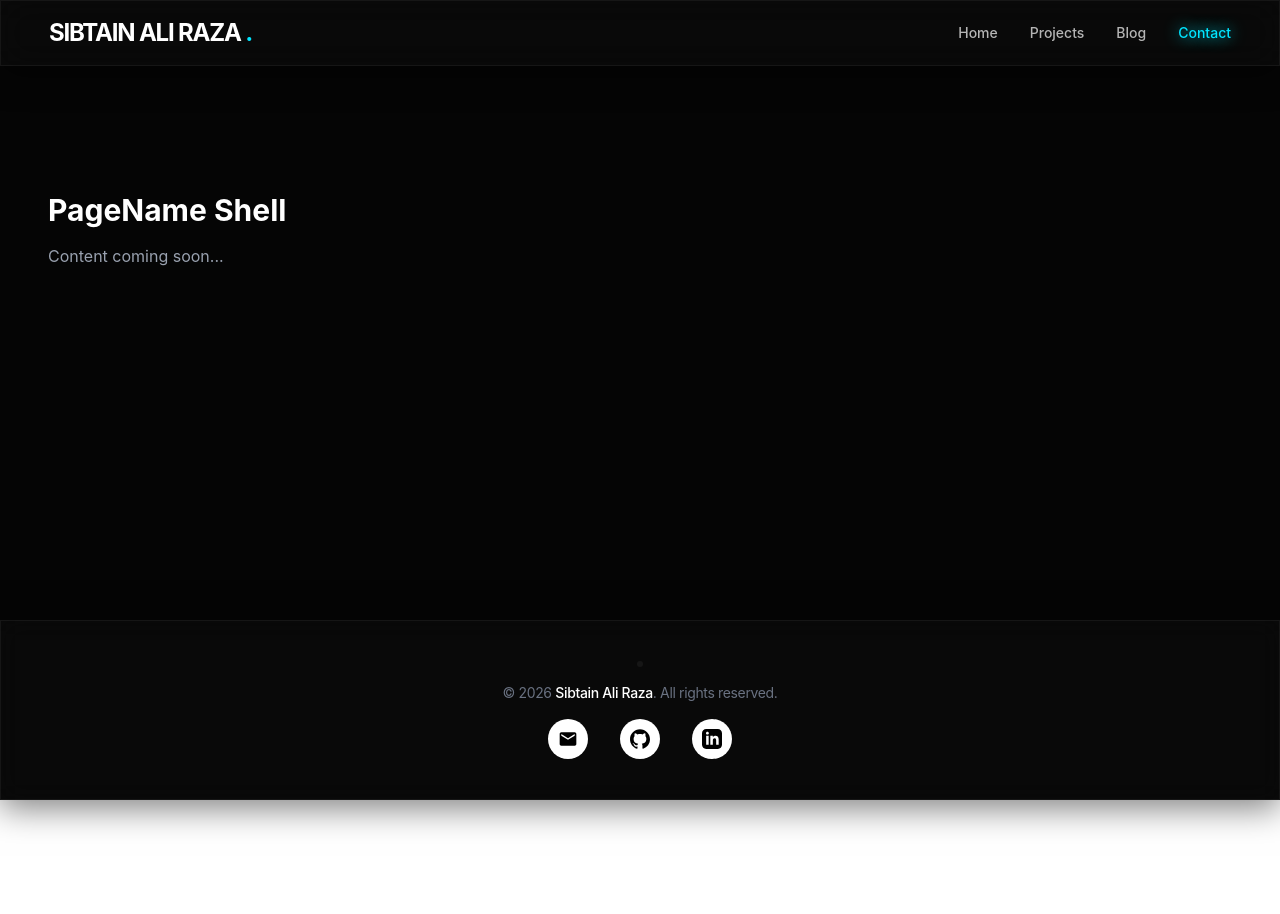
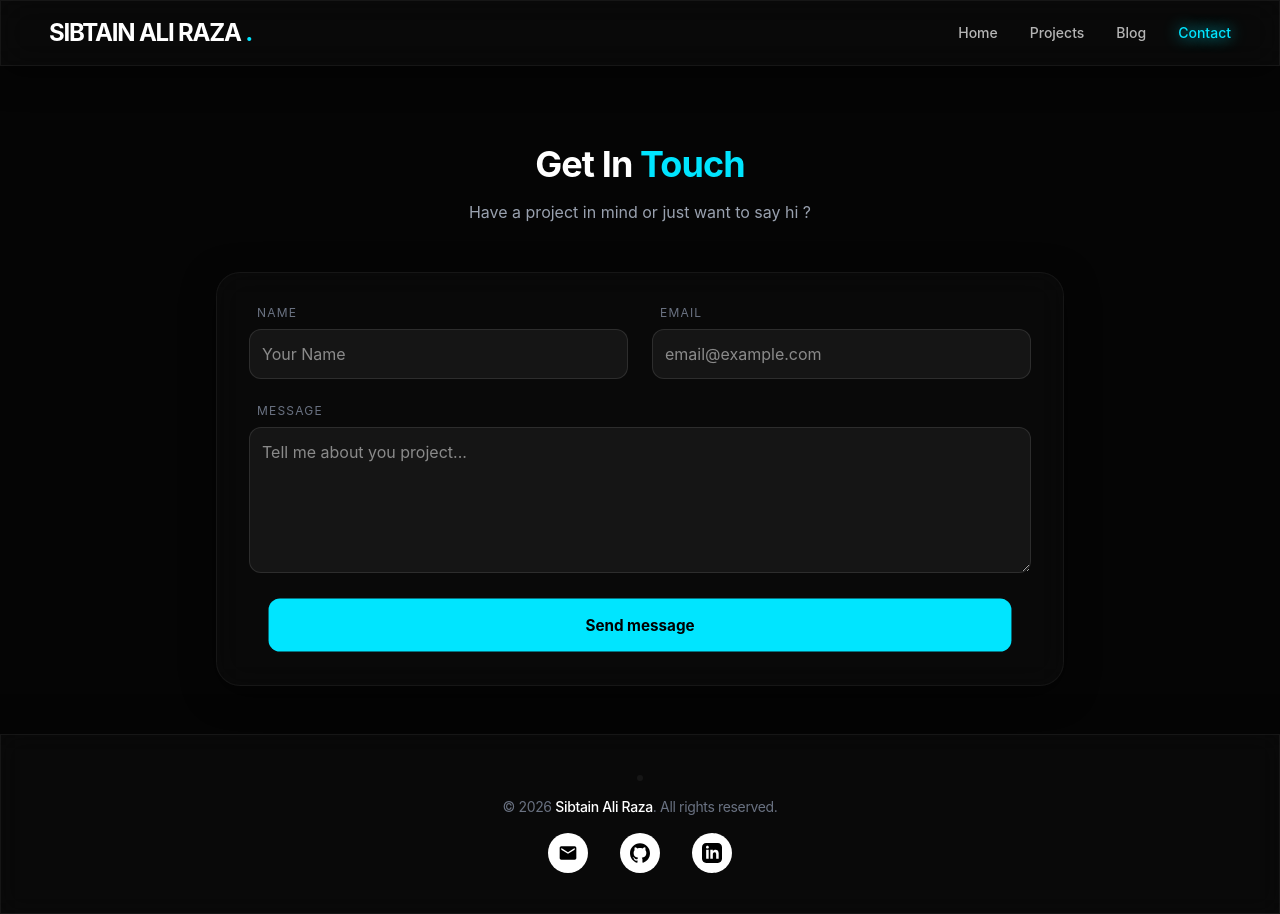
Before and after one commit to sibtainaliraza/Portfolio-CMS-TS, a React (Vite) app in the folder Client/: page /contact in a window 1280 px wide. Before the commit the page ends 800 px from the top, so only its background shows below. Built offline with nearby package versions, Linux system fonts and the light colour scheme.

Commit message:
Contact page ready

```diff
--- a/Client/package.json
+++ b/Client/package.json
@@ -15,6 +15,7 @@
     "clsx": "^2.1.1",
     "framer-motion": "^12.34.5",
     "lucide-react": "^0.576.0",
+    "nodemailer": "^8.0.1",
     "react": "^19.2.0",
     "react-dom": "^19.2.0",
     "react-redux": "^9.2.0",
@@ -25,6 +26,7 @@
     "@eslint/js": "^9.39.1",
     "@tailwindcss/vite": "^4.2.1",
     "@types/node": "^24.11.0",
+    "@types/nodemailer": "^7.0.11",
     "@types/react": "^19.2.14",
     "@types/react-dom": "^19.2.3",
     "@vitejs/plugin-react": "^5.1.1",
--- a/Client/src/pages/public/Contact.tsx
+++ b/Client/src/pages/public/Contact.tsx
@@ -1,8 +1,108 @@
+import { useState } from "react";
+import {motion } from"framer-motion";
+2
+
 export default function Contact() {
-  return (
-    <div className="pt-24 px-6 text-white">
-      <h1 className="text-3xl font-bold">PageName Shell</h1>
-      <p className="mt-4 text-gray-400">Content coming soon...</p>
-    </div>
-  );
+    const [formData, setFormData] = useState({name:"", email:"", message:""});
+    const [status, setStatus] = useState<"idle" | "loading" | "success" | "error"> ("idle");
+
+    const API_BASE_URL = "http://localhost:5000/api";
+
+    const handleChange = (e: React.ChangeEvent<HTMLInputElement | HTMLTextAreaElement>) => {
+        setFormData({...formData, [e.target.name]: e.target.value});
+    };
+
+    const handleSubmit = async (e:React.FormEvent) => {
+        e.preventDefault();
+        setStatus("loading");
+
+        try {
+            const response = await fetch(`${API_BASE_URL}/messages`,{
+                method:"POST",
+                headers:{"Content-Type": "application/json"},
+                body: JSON.stringify(formData),
+        });
+        if(!response.ok) throw new Error("Failed to send message");
+
+        setStatus("success");
+        setFormData({name:"", email:"", message: ""});
+
+        setTimeout(()=> setStatus("idle"),3000);
+
+        } catch (error) {
+            console.error(error);
+            setStatus("error");
+
+            setTimeout(()=> setStatus("idle"),3000);
+        }
+    };
+
+    return(
+        <motion.div
+        initial={{opacity: 0, y:20}}
+        animate={{opacity:1, y:0}}
+        className="max-w-4xl mx-auto py-12 px-6 flex-grow">
+
+            <div className="text-center mb-12">
+                <h2 className="text-4xl font-bold tracking-tight mb-4">
+                    Get In <span className="text-electric-teal">Touch</span>
+                </h2>
+
+                <p className="text-gray-400">
+                        Have a project in mind or just want to say hi ?
+                </p>
+            </div>
+
+            <form onSubmit={handleSubmit} className="glass p-8 rounded-3xl border border-white/5 grid grid-cols-1 md:grid-cols-2 gap-6 relative overflow-hidden">
+                {status === "success" && (
+                    <div className="absolute inset-0 bg-obsidian/95 backdrop-blur-md z-10 flex flex-col items-center justify-center text-center p-6">
+                        <div className="w-16 h-16 rounded-full bg-electric-teal/20 text-electric-teal flex items-center justify-center text-3xl mb-4 border-electric-teal/50">
+                            ✓
+                        </div>
+                            <h3 className="text-2xl font-bold text-white mb-2">Message Secured</h3>
+                            <p className="text-gray-400">Message sent </p>
+                    </div>
+                )}
+
+                {status === "error" && (
+                    <div className="absolute inset-0 bg-obsidian/95 backdrop-blur-md z-10 flex flex-col items-center justify-center text-center p-6">
+                        <div className="w-16 h-16 rounded-full bg-red-500/20 text-red-500 flex items-center justify-center text-3xl mb-4 border-red-500/50">
+                            ✕
+                        </div>
+
+                        <h3 className="text-2xl font-bold text-white mb-2">Failed to send message</h3>
+
+                        <p className="text-gray-400">
+                            There was an error sending your message. Please try again
+                        </p>
+                    </div>
+                )}
+
+                <div className="flex flex-col gap-2">
+                    <label className="text-xs uppercase tracking-widest text-gray-500 ml-2">Name</label>
+                    <input required name="name" value={formData.name} onChange={handleChange} type="text" placeholder="Your Name" className="bg-white/5 border border-white/10 rounded-xl p-3 focus:border-electric-teal outline-none transition-all text-white" />
+                </div>
+
+                <div className="flex flex-col gap-2">
+                    <label className="text-xs uppercase tracking-widest text-gray-500 ml-2">Email</label>
+                    <input required name="email" value={formData.email} onChange={handleChange} type="email" placeholder="email@example.com" className="bg-white/5 border border-white/10 rounded-xl p-3 focus:border-electric-teal outline-none transition-all text-white" />
+                </div>
+
+                <div className="flex flex-col gap-2 md:col-span-2">
+                    <label className="text-xs uppercase tracking-widest text-gray-500 ml-2">Message</label>
+                    <textarea required name="message" value={formData.message} onChange={handleChange} rows={5}  placeholder="Tell me about you project..." className="bg-white/5 border border-white/10 rounded-xl p-3 focus:border-electric-teal outline-none transition-all text-white" ></textarea>
+                </div>
+
+                <button disabled={status === "loading"} type="submit" className="md:col-span-2 bg-electric-teal text-black font-bold py-4 rounded-xl hover:scale[1.02] active: scale-95 transition-all shadow-[0_0_20px_rgba(0, 229, 55, 0.3)] disabled:opacity-50 disabled:hover:scale-100 flex justify-center items-center h-14">
+
+                    {status === "loading" ?(
+                            <div className="w-6 h-6 rounded-full border-2 border-black border-t-transparent animate-spin"></div>
+                    ) : (
+                        "Send message"
+                    )}
+
+                </button>
+            </form>
+        </motion.div>
+    );
 }
```
Also changed, not shown: Client/src/pages/public/About.tsx (added), 1 other file (tests, documents, lock files or other folders).
